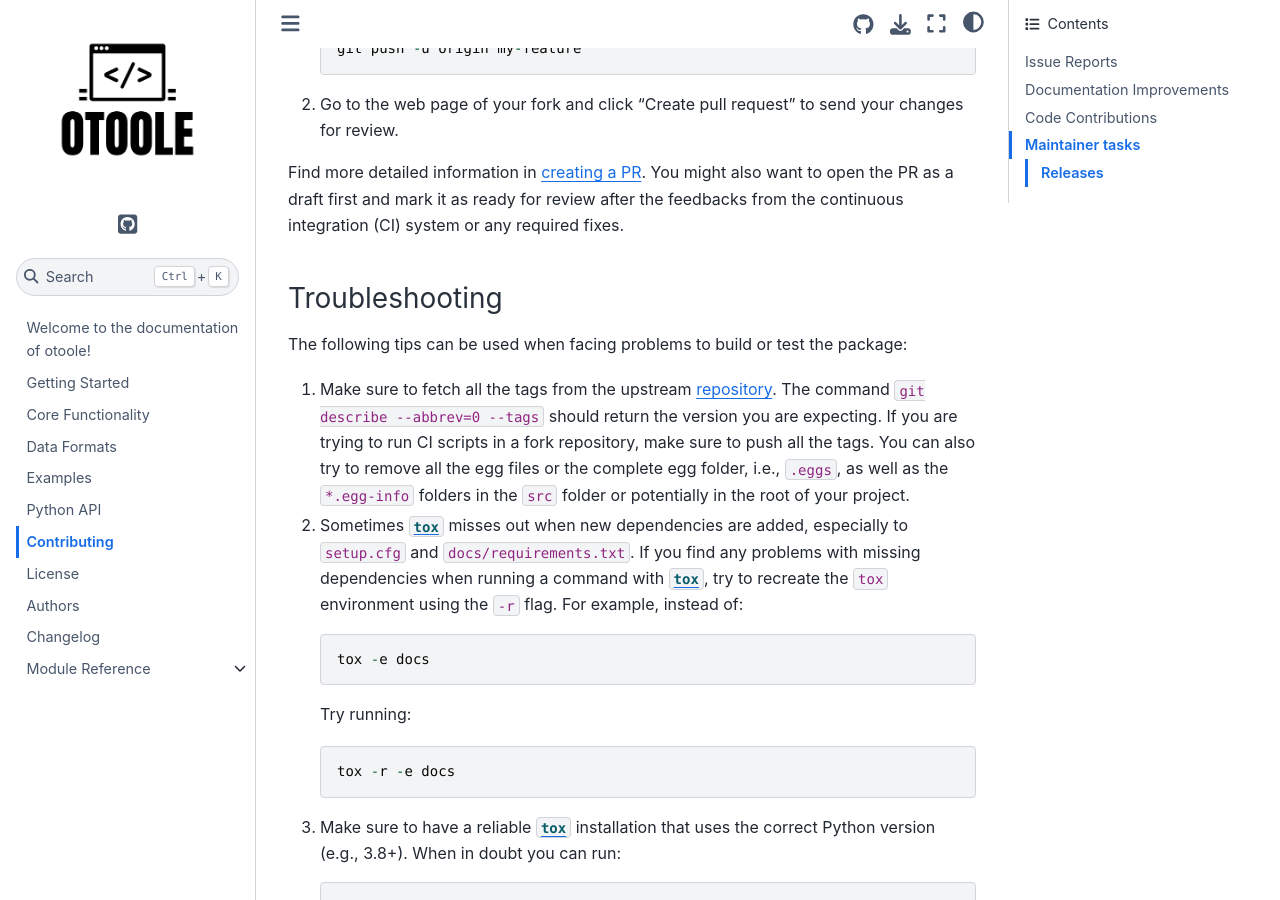
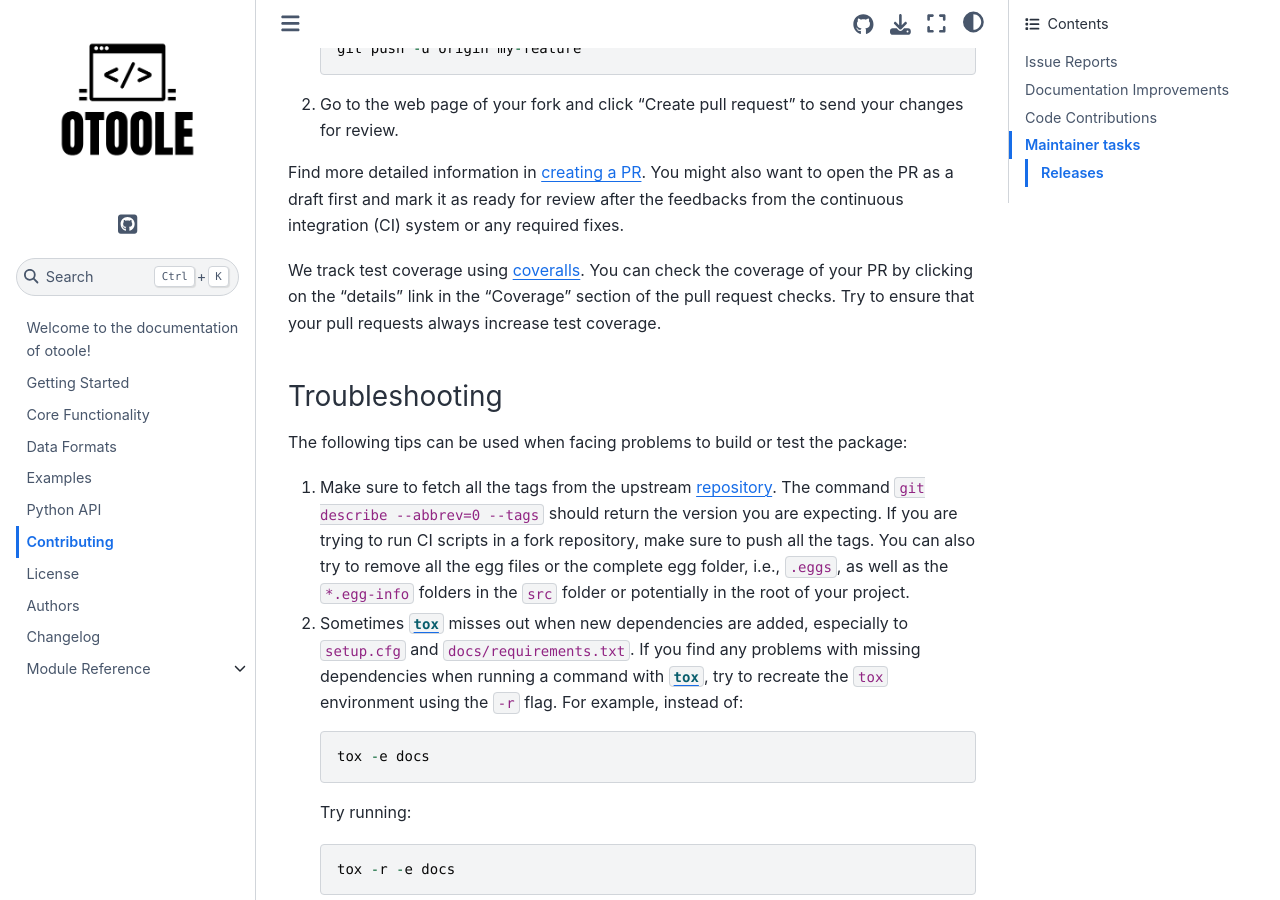
Before and after one commit to OSeMOSYS/otoole, a Sphinx documentation site: the page built from docs/contributing.rst, in a window 1280 px wide and 900 px high, scrolled down 4642 px. Built offline with Sphinx 7.4.7 and the Sphinx Book theme 1.1.4, drawn with Linux system fonts in a browser that asks for light colours.

Commit message:
Added note about coverage in contributing docs

```diff
--- a/docs/contributing.rst
+++ b/docs/contributing.rst
@@ -196,6 +196,10 @@ Find more detailed information in `creating a PR`_. You might also want to open
 the PR as a draft first and mark it as ready for review after the feedbacks
 from the continuous integration (CI) system or any required fixes.
 
+We track test coverage using coveralls_. You can check the coverage
+of your PR by clicking on the "details" link in the "Coverage" section of
+the pull request checks.  Try to ensure that your pull requests always increase
+test coverage.
 
 Troubleshooting
 ---------------
@@ -281,6 +285,7 @@ on PyPI_, the following steps can be used to release a new version for
 .. |tox| replace:: ``tox``
 
 
+.. _coveralls: https://coveralls.io/github/OSeMOSYS/otoole
 .. _black: https://pypi.org/project/black/
 .. _CommonMark: https://commonmark.org/
 .. _contribution-guide.org: https://www.contribution-guide.org/
```
